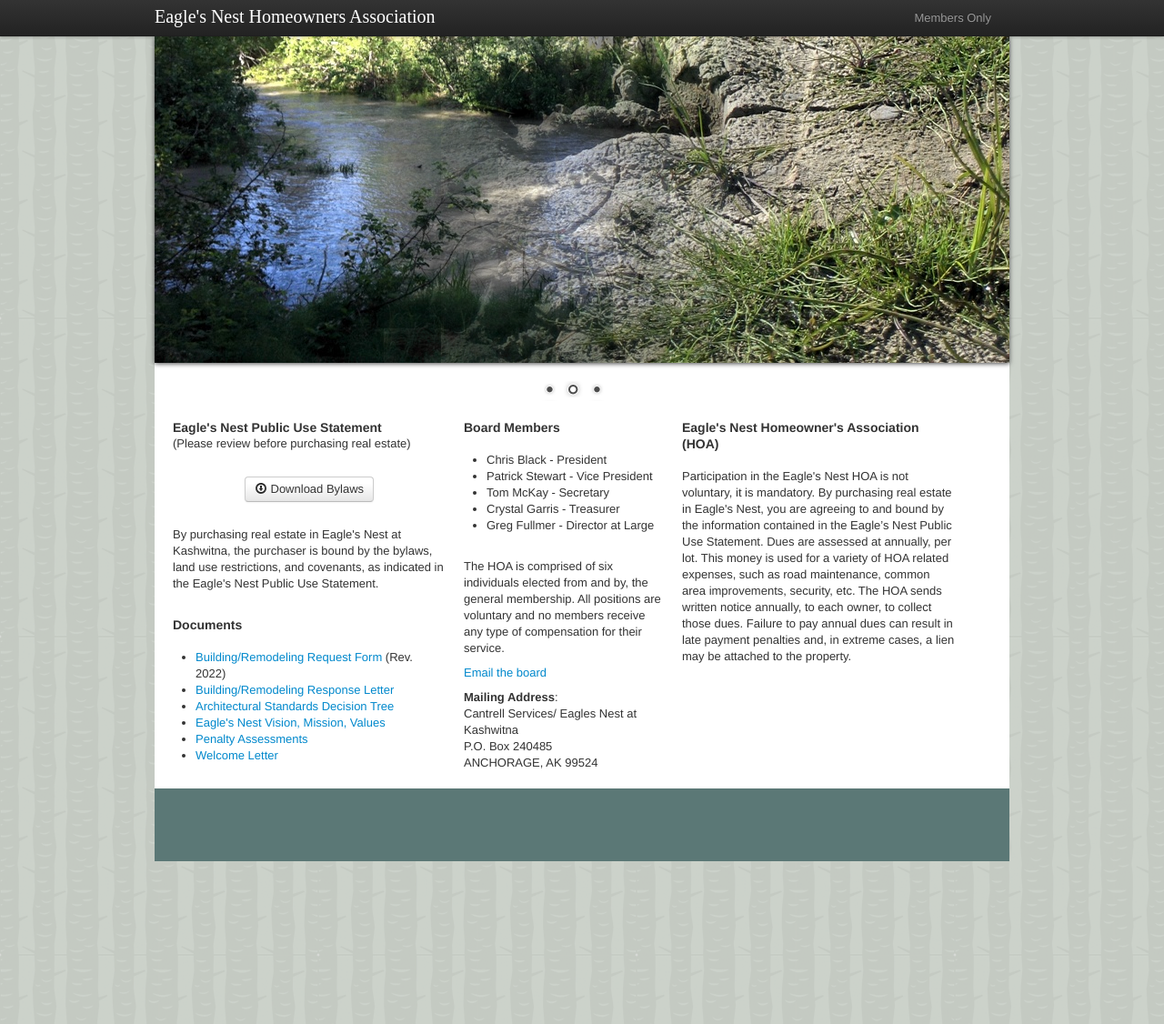
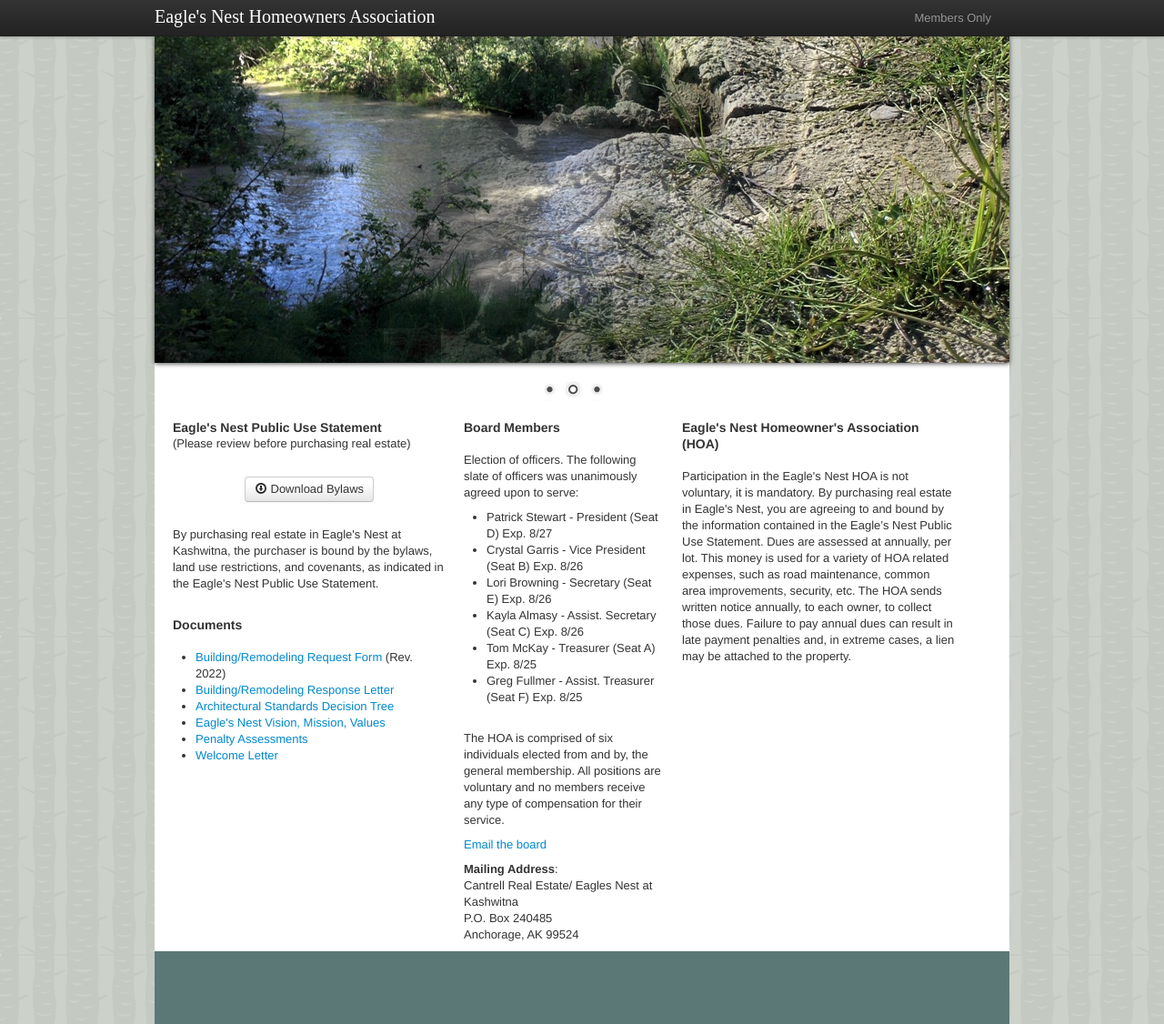
Before and after one commit to thesurlydev/eaglesnest-hoa.net, a Jekyll site: the page built from index.markdown, in a window 1280 px wide and 1126 px high. Shown: the whole window at 91% size. Built offline with Jekyll 4.4.1, drawn with Linux system fonts in a browser that asks for light colours; some web fonts are replaced.

Commit message:
feat: Update board members

```diff
--- a/index.markdown
+++ b/index.markdown
@@ -29,17 +29,19 @@ title: Eagle's Nest Homeowners Association
             <div class="span3">
                 <h4>Board Members</h4>
                 <br>
+                <p>Election of officers. The following slate of officers was unanimously agreed upon to serve:</p>
                 <ul>
-                    <li>Chris Black - President</li>
-                    <li>Patrick Stewart - Vice President</li>
-                    <li>Tom McKay - Secretary</li>
-                    <li>Crystal Garris - Treasurer</li>
-                    <li>Greg Fullmer - Director at Large</li>
+                    <li>Patrick Stewart - President (Seat D) Exp. 8/27</li>
+                    <li>Crystal Garris - Vice President (Seat B) Exp. 8/26</li>
+                    <li>Lori Browning - Secretary (Seat E) Exp. 8/26</li>
+                    <li>Kayla Almasy - Assist. Secretary (Seat C) Exp. 8/26</li>
+                    <li>Tom McKay - Treasurer (Seat A) Exp. 8/25</li>
+                    <li>Greg Fullmer - Assist. Treasurer (Seat F) Exp. 8/25</li>
                 </ul>
                 <br>
                 <p>The HOA is comprised of six individuals elected from and by, the general membership. All positions are voluntary and no members receive any type of compensation for their service.</p>
                 <p><a href="mailto:board@eaglesnest-hoa.net">Email the board</a></p>
-                <p><strong>Mailing Address</strong>:<br/>Cantrell Services/ Eagles Nest at Kashwitna<br/>P.O. Box 240485<br>ANCHORAGE, AK 99524</p>
+                <p><strong>Mailing Address</strong>:<br/>Cantrell Real Estate/ Eagles Nest at Kashwitna<br/>P.O. Box 240485<br>Anchorage, AK 99524</p>
             </div>
             <div class="span4">
          		<h4>Eagle's Nest Homeowner's Association (HOA)</h4>
```
